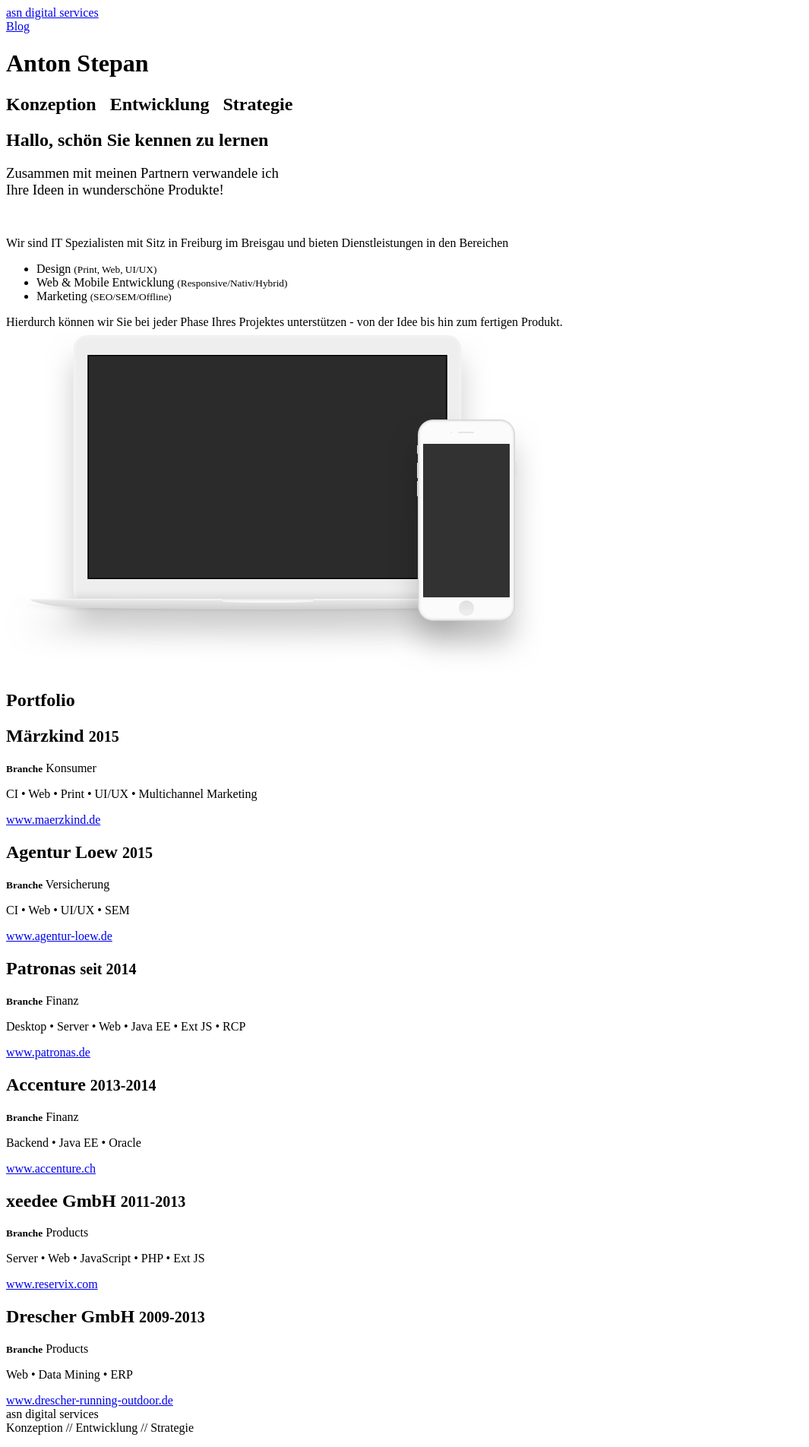
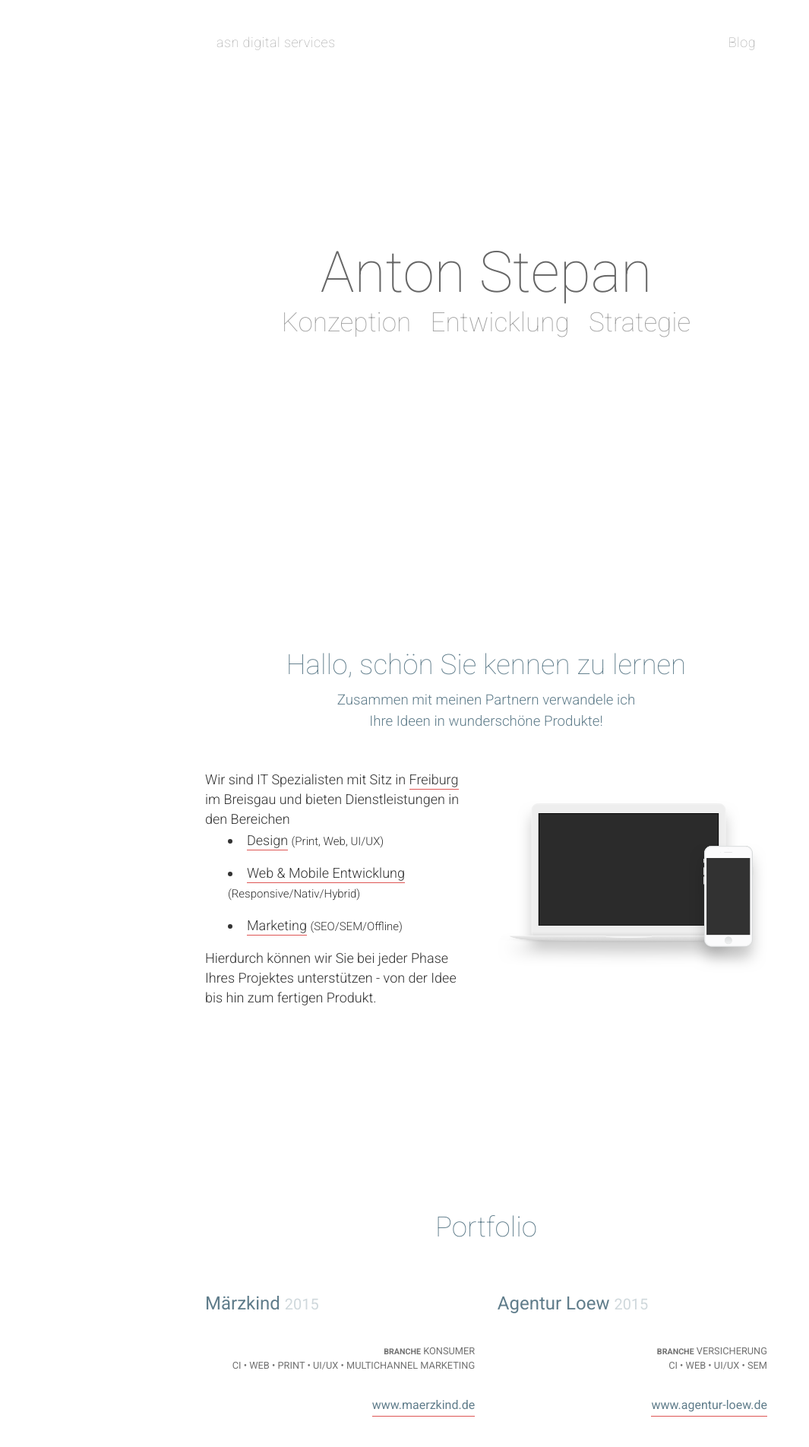
Before and after one commit to asndev/antonstepan-it, a Jekyll site: the page built from index.html, in a window 1280 px wide. Shown: the top 1904 px of the page at 76% size, without its empty margins (0-1065 px from the left). Built offline with Jekyll 4.4.1, drawn with Linux system fonts in a browser that asks for light colours; nearby versions of some CDN libraries.

Commit message:
Update head.html

```diff
--- a/_includes/head.html
+++ b/_includes/head.html
@@ -2,7 +2,8 @@
   <meta charset="utf-8">
   <meta http-equiv="X-UA-Compatible" content="IE=edge,chrome=1">
   <meta name="viewport" content="width=device-width, initial-scale=1">
-
+  <link rel="stylesheet" href="{{ "/assets/css/main.css" | prepend: site.baseurl }}">
+  <link rel="stylesheet" href="{{ "/assets/css/skeleton.css" | prepend: site.baseurl }}">
   <title>{% if page.title %}{{ page.title }}{% else %}{{ site.title }}{% endif %}</title>
   <meta name="description" content="asn digital services // {% if page.excerpt %}{{ page.excerpt | strip_html | strip_newlines | truncate: 160 }}{% else %}{{ site.description }}{% endif %}">
   <meta name="author" content="asn digital services // {{ site.name }}" />
```
